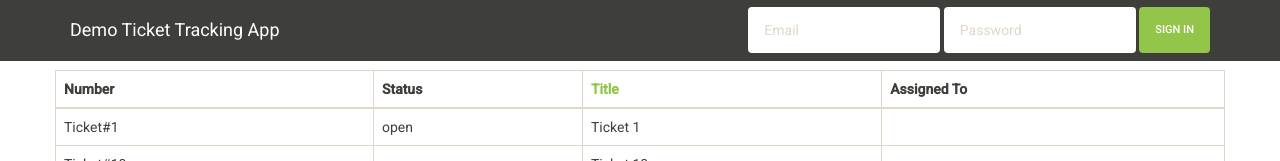
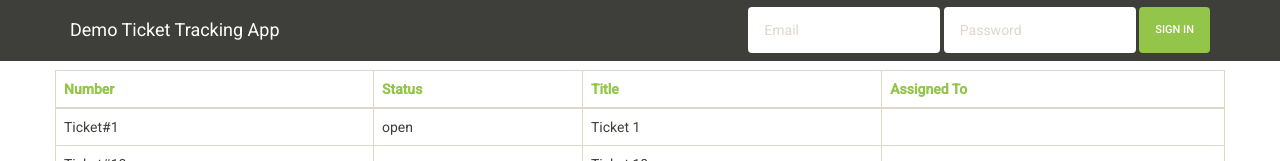
Before and after one commit to emertechie/demo-ng-client, a website: page app/index.html at #/tickets in a window 1280 px wide. Shown: the top 161 px of the page. Drawn offline with nearby package versions, Linux system fonts and the light colour scheme; files that its build step writes are made by us from their sources.

Commit message:
Sort by rest of columns

```diff
--- a/app/parts/ticket/list/list.html
+++ b/app/parts/ticket/list/list.html
@@ -5,12 +5,18 @@
             <table class="table table-bordered table-hover">
                 <thead>
                 <tr>
-                    <th>Number</th>
-                    <th>Status</th>
+                    <th>
+                        <a ng-click="orderBy('number')">Number</a>
+                    </th>
+                    <th>
+                        <a ng-click="orderBy('status')">Status</a>
+                    </th>
                     <th>
                         <a ng-click="orderBy('title')">Title</a>
                     </th>
-                    <th>Assigned To</th>
+                    <th>
+                        <a ng-click="orderBy('assignedTo')">Assigned To</a>
+                    </th>
                 </tr>
                 </thead>
                 <tr ng-repeat="ticket in page.pageData">
```
